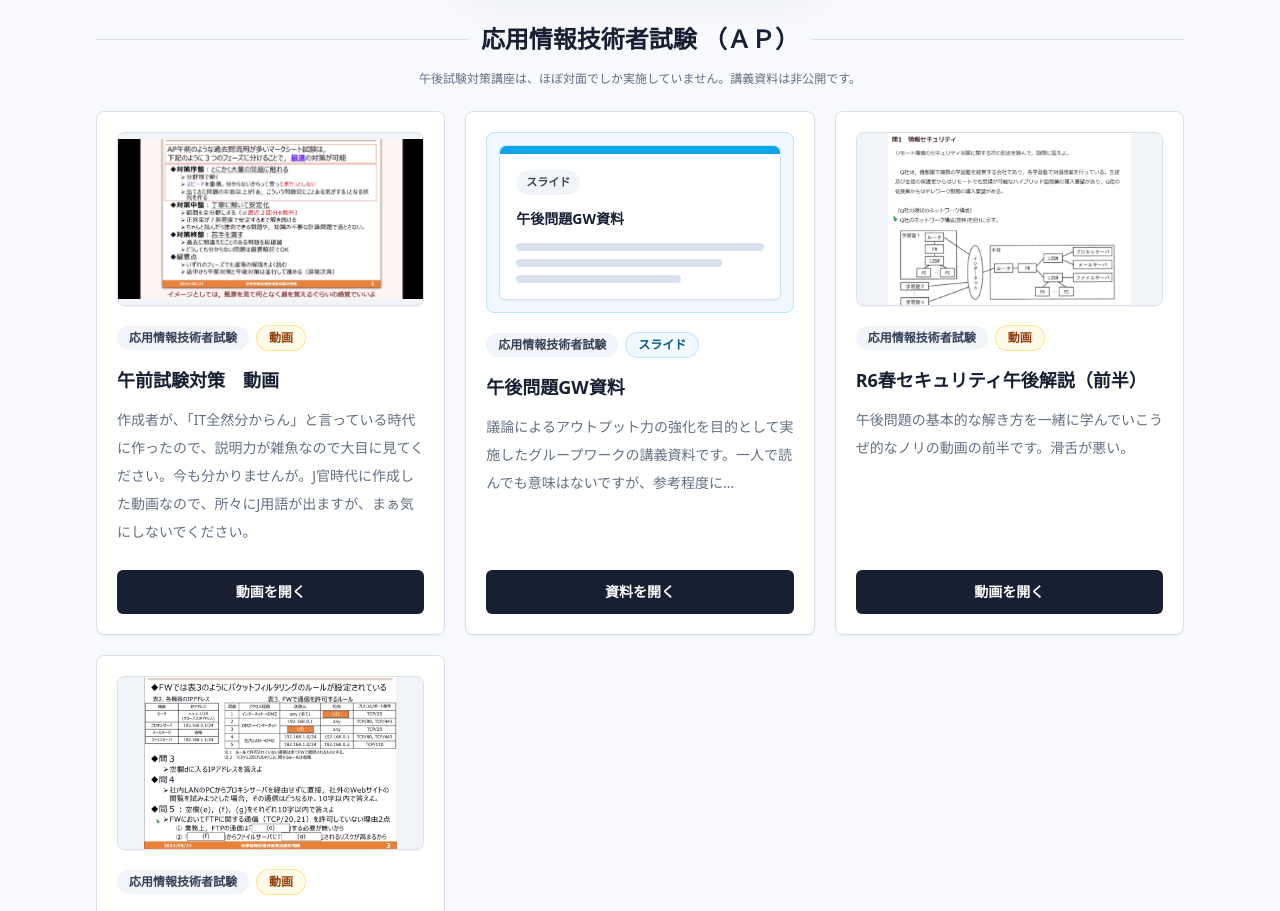
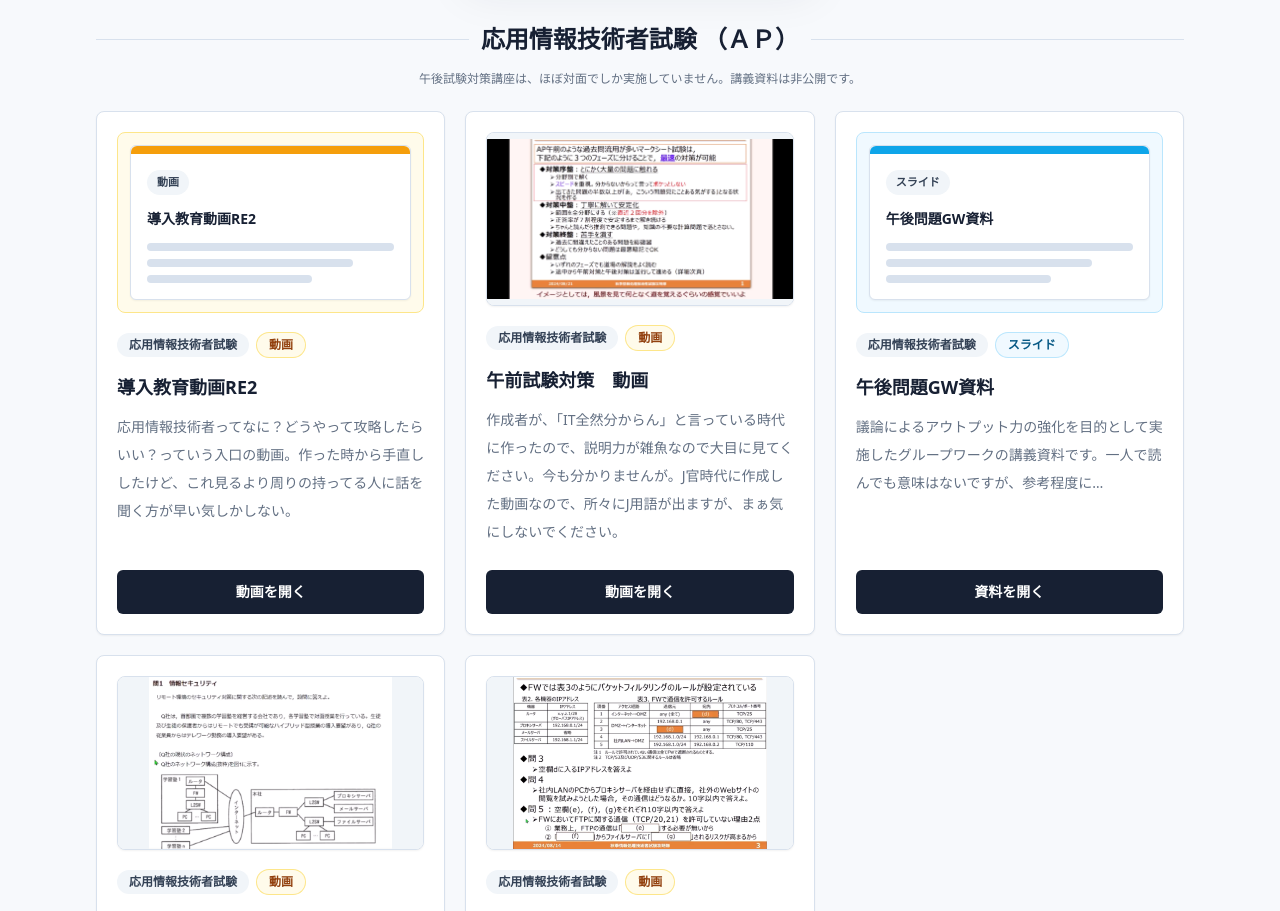
Before and after one commit to hmamiya52-bit/4th-TA_byMamiya, a Next.js app: page / in a window 1280 px wide. Shown: the part 2980-3891 px from the top of the page. Built offline with nearby package versions, Linux system fonts and the light colour scheme.

Commit message:
Add AP introductory video placeholder

```diff
--- a/src/data/materials.ts
+++ b/src/data/materials.ts
@@ -87,6 +87,14 @@ export const materials: Material[] = [
     url: "https://docs.google.com/forms/d/e/1FAIpQLSdzK8LtbhVQtL6LuETnUuF7VjU2dBW2pu0lwdEzKy0Uc0alXw/viewform?usp=dialog",
   },
   {
+    title: "導入教育動画RE2",
+    exam: "応用情報技術者試験",
+    type: "動画",
+    description:
+      "応用情報技術者ってなに？どうやって攻略したらいい？っていう入口の動画。作った時から手直ししたけど、これ見るより周りの持ってる人に話を聞く方が早い気しかしない。",
+    url: "準備中（GW中に追加予定）",
+  },
+  {
     title: "午前試験対策　動画",
     exam: "応用情報技術者試験",
     type: "動画",
```
